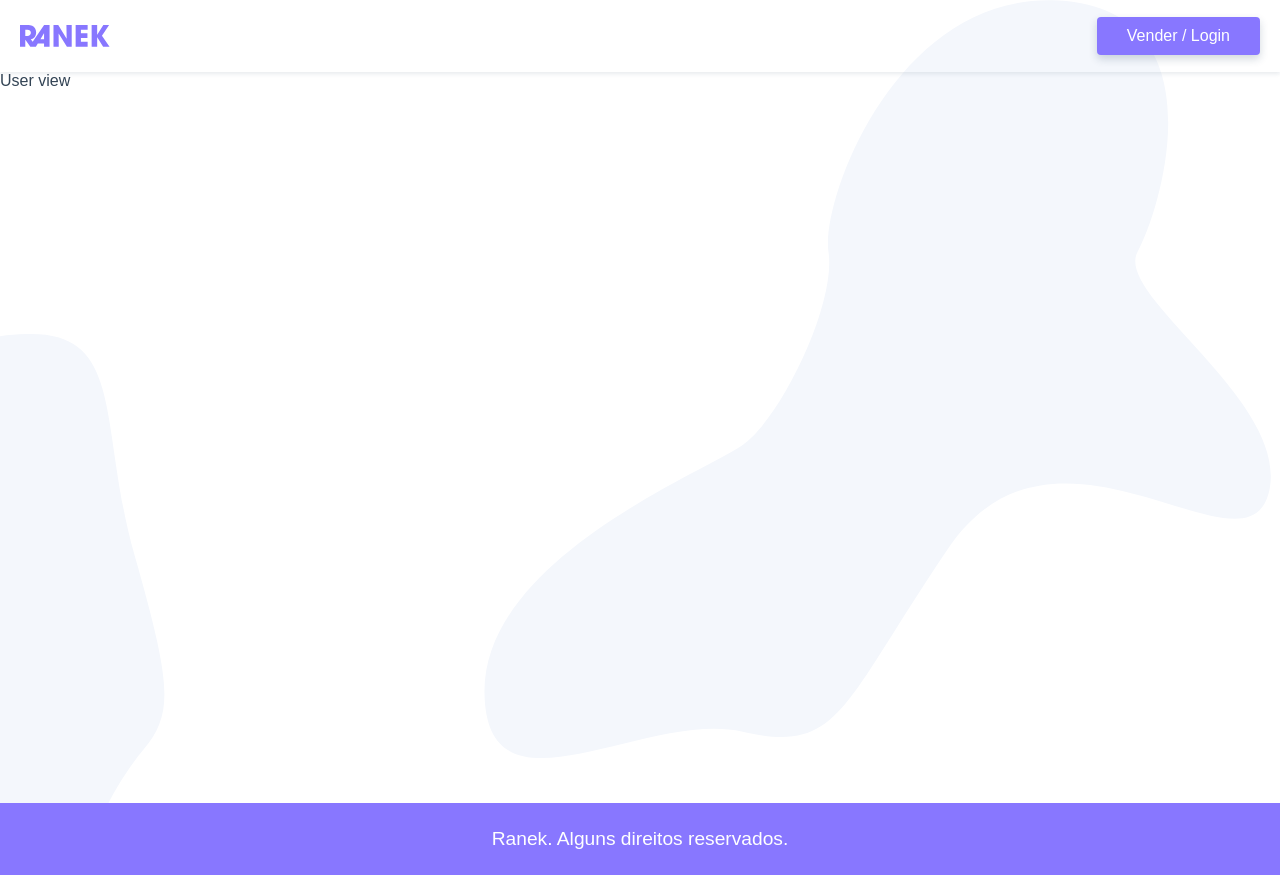
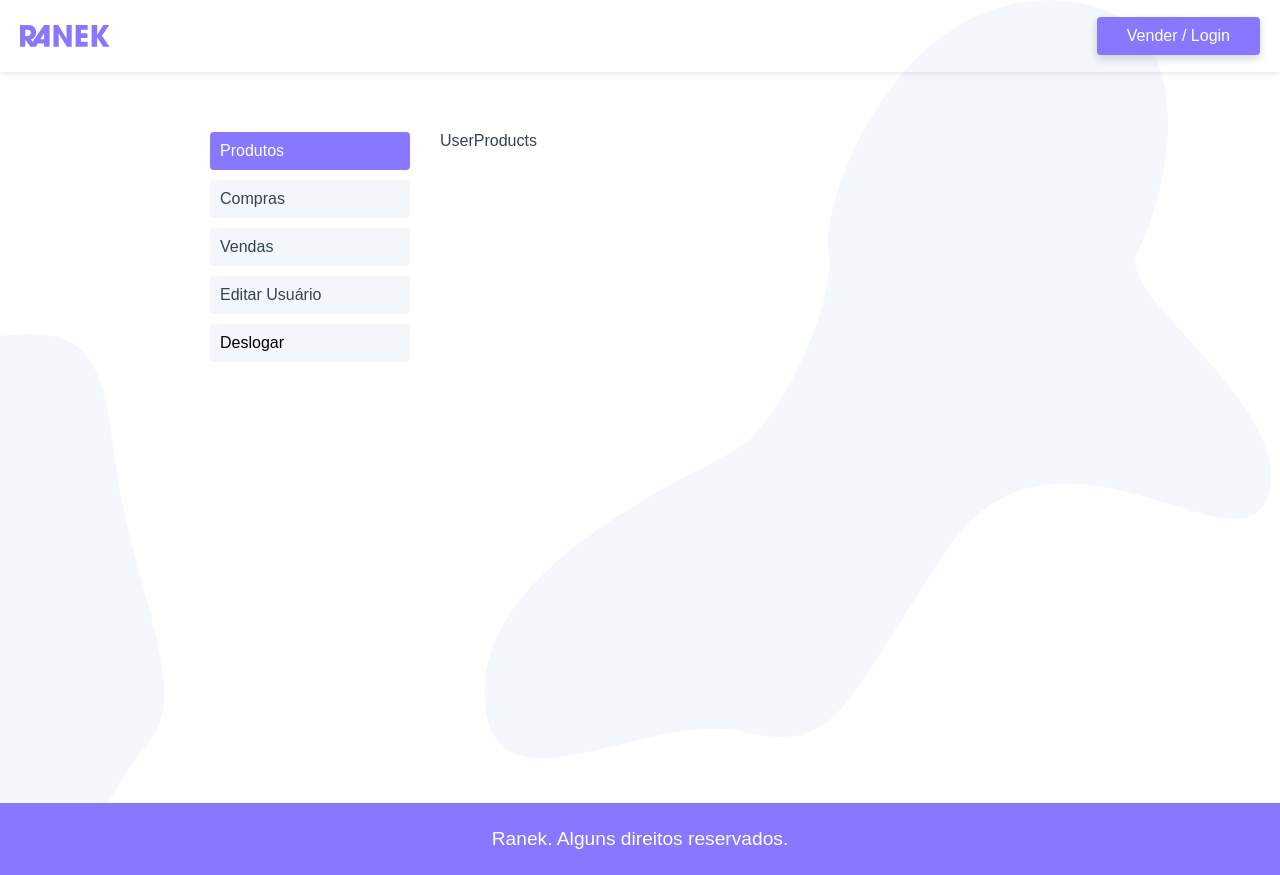
Before and after one commit to luizchaaves/origamid-ranek, a Vue app: page /usuario in a window 1280 px wide. Built offline with nearby package versions, Linux system fonts and the light colour scheme.

Commit message:
feat: creating the page when the user is logged in

```diff
--- a/src/router/index.js
+++ b/src/router/index.js
@@ -3,6 +3,10 @@ import HomeView from '../views/HomeView.vue';
 import ProductView from '../views/ProductView.vue';
 import LoginView from '../views/LoginView.vue';
 import UserView from '../views/user/UserView.vue';
+import UserProducts from '../views/user/UserProducts.vue';
+import UserEdit from '../views/user/UserEdit.vue';
+import UserPurchase from '../views/user/UserPurchase.vue';
+import UserSales from '../views/user/UserSales.vue';
 
 const routes = [
   {
@@ -23,8 +27,30 @@ const routes = [
   },
   {
     path: '/usuario',
-    name: 'user',
     component: UserView,
+    children: [
+      {
+        path: '',
+        name: 'user',
+        component: UserProducts,
+      },
+
+      {
+        path: 'compras',
+        name: 'purchases',
+        component: UserPurchase,
+      },
+      {
+        path: 'vendas',
+        name: 'sales',
+        component: UserSales,
+      },
+      {
+        path: 'editar',
+        name: 'user-edit',
+        component: UserEdit,
+      },
+    ],
   },
 ];
 
--- a/src/store/index.js
+++ b/src/store/index.js
@@ -40,6 +40,22 @@ export default createStore({
       context.commit('UPDATE_USER', { id: payload.email });
       return api.post(`/usuario`, payload);
     },
+
+    userLogout(context) {
+      context.commit('UPDATE_USER', {
+        id: '',
+        nome: '',
+        email: '',
+        senha: '',
+        cep: '',
+        rua: '',
+        numero: '',
+        bairro: '',
+        cidade: '',
+        estado: '',
+      });
+      context.commit('UPDATE_LOGIN', false);
+    },
   },
   modules: {},
 });
--- /dev/null
+++ b/src/views/user/UserEdit.vue
@@ -0,0 +1,9 @@
+<template>
+  <p>UserEdit</p>
+</template>
+
+<script>
+export default {
+  name: 'UserEdit',
+};
+</script>
--- /dev/null
+++ b/src/views/user/UserProducts.vue
@@ -0,0 +1,9 @@
+<template>
+  <p>UserProducts</p>
+</template>
+
+<script>
+export default {
+  name: 'UserProducts',
+};
+</script>
--- /dev/null
+++ b/src/views/user/UserPurchase.vue
@@ -0,0 +1,3 @@
+<template>
+  <p>UserPurchase</p>
+</template>
--- /dev/null
+++ b/src/views/user/UserSales.vue
@@ -0,0 +1,9 @@
+<template>
+  <p>UserSales</p>
+</template>
+
+<script>
+export default {
+  name: 'UserSales',
+};
+</script>
--- a/src/views/user/UserView.vue
+++ b/src/views/user/UserView.vue
@@ -1,9 +1,90 @@
 <template>
-  <p>User view</p>
+  <section class="usuario">
+    <nav class="sidenav">
+      <ul>
+        <li><RouterLink :to="{ name: 'user' }">Produtos</RouterLink></li>
+        <li><RouterLink :to="{ name: 'purchases' }">Compras</RouterLink></li>
+        <li><RouterLink :to="{ name: 'sales' }">Vendas</RouterLink></li>
+        <li>
+          <RouterLink :to="{ name: 'user-edit' }">Editar Usuário</RouterLink>
+        </li>
+        <li><button @click="deslogar">Deslogar</button></li>
+      </ul>
+    </nav>
+
+    <RouterView v-slot="{ Component }">
+      <Transition mode="out-in">
+        <component :is="Component" />
+      </Transition>
+    </RouterView>
+  </section>
 </template>
 
 <script>
+import { RouterLink, useRouter } from 'vue-router';
+import { useStore } from 'vuex';
+
 export default {
   name: 'UserView',
+  components: {
+    RouterLink,
+  },
+
+  setup() {
+    const router = useRouter();
+    const store = useStore();
+
+    const deslogar = () => {
+      store.dispatch('userLogout');
+      router.push('/login');
+    };
+
+    return {
+      deslogar,
+    };
+  },
 };
 </script>
+
+<style scoped>
+.usuario {
+  display: grid;
+  grid-template-columns: minmax(140px, 200px) 1fr;
+  max-width: 900px;
+  margin: 40px auto;
+  grid-gap: 30px;
+  padding: 20px;
+}
+
+@media screen and (max-width: 500px) {
+  .usuario {
+    grid-template-columns: 1fr;
+    margin: 0px auto;
+  }
+}
+
+.sidenav a,
+.sidenav button {
+  padding: 10px;
+  display: block;
+  background: #f4f7fc;
+  margin-bottom: 10px;
+  border-radius: 4px;
+}
+
+.sidenav a:hover,
+.sidenav button:hover,
+.sidenav a.router-link-exact-active {
+  background: #87f;
+  color: #fff;
+}
+
+.sidenav button {
+  border: none;
+  width: 100%;
+  font-size: 1rem;
+  text-align: left;
+  font-family: Arial, Helvetica, sans-serif;
+  cursor: pointer;
+}
+</style>
```
